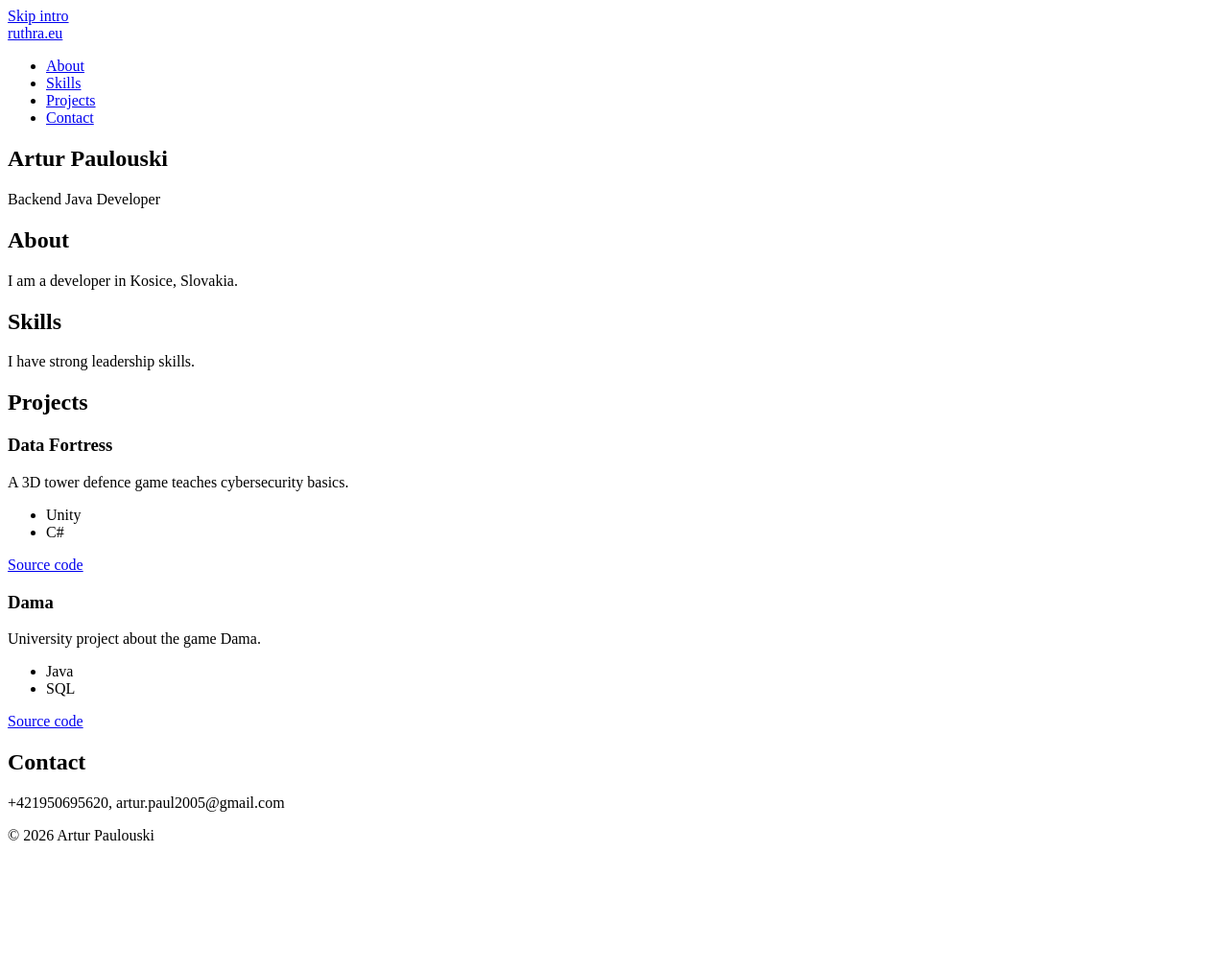
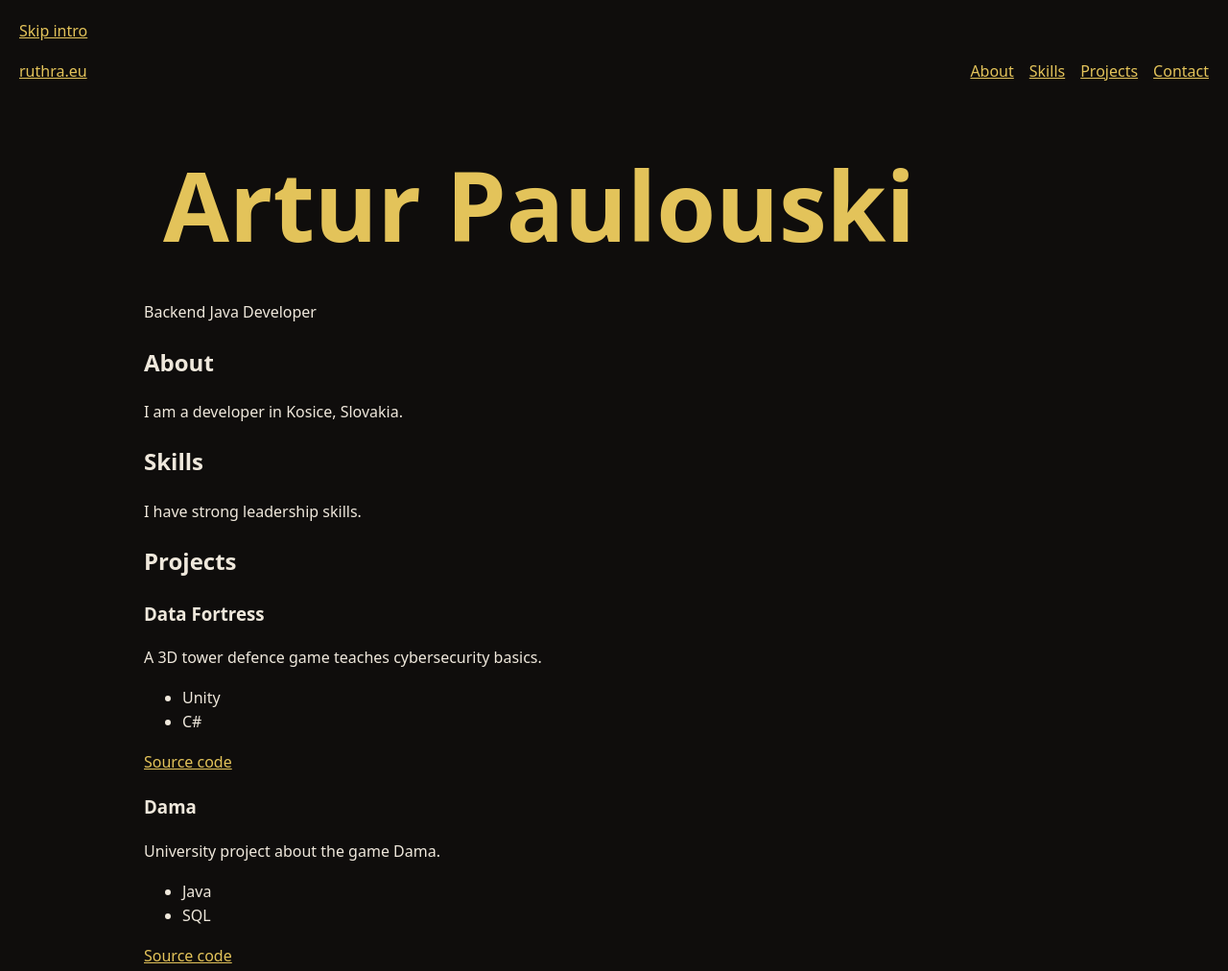
Before and after one commit to ArthurynJoU/ruthra.eu, a website built with Vite: page index.html in a window 1280 px wide. Shown: the top 1012 px of the page at 96% size. Before the commit the page ends 896 px from the top, so only its background shows below. Built offline with nearby package versions, Linux system fonts and the light colour scheme.

Commit message:
style: base styles, layout, header

```diff
--- a/index.html
+++ b/index.html
@@ -13,7 +13,7 @@
   <header>
     <a href="#top">ruthra.eu</a>
     <nav>
-      <ul>
+      <ul class="header-links">
         <li><a href="#about">About</a></li>
         <li><a href="#skills">Skills</a></li>
         <li><a href="#projects">Projects</a></li>
--- a/src/style.css
+++ b/src/style.css
@@ -0,0 +1,48 @@
+:root {
+    --bg: #0f0d0c;
+    --text: #efe8dc;
+    --muted: #a89e90;
+    --accent: #e3c35a;
+}
+
+h1 {
+    color: var(--accent);
+    font-size: 100px;
+    margin: 20px;
+}
+
+*, *::before, *::after {
+    box-sizing: border-box;
+}
+
+body {
+    margin: 0;
+    padding: 20px;
+    background: var(--bg);
+    color: var(--text);
+    font-family: system-ui, sans-serif;
+    line-height: 1.6;
+}
+
+main {
+    max-width: 1000px;
+    margin: 0 auto;
+    padding: 10px;
+}
+
+a {
+    color: var(--accent);
+}
+
+ul.header-links {
+    list-style: none;
+    padding: 0;
+    display: flex;
+    gap: 16px;
+}
+
+header {
+    display: flex;
+    justify-content: space-between;
+    align-items: center;
+}
```
